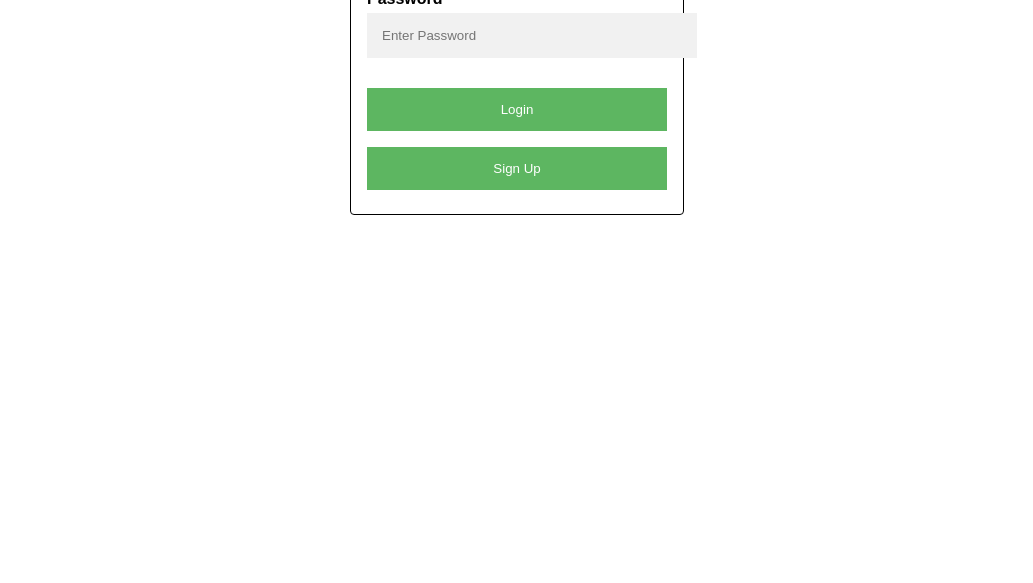
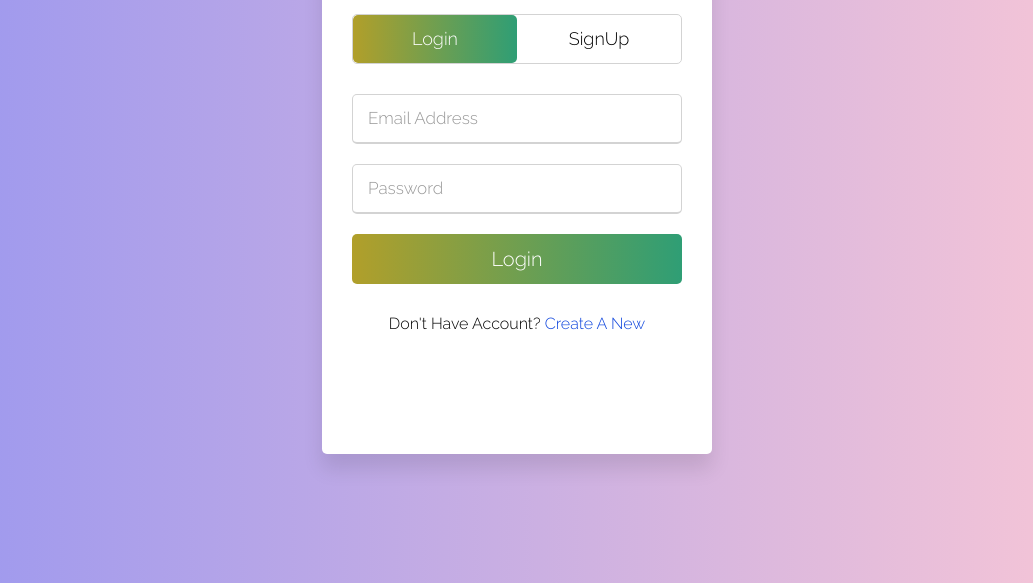
Before and after one commit to DhruvBhalodia/Personal-DigiLocker, a plain HTML site: page index.html in a window 1280 px wide. Shown: the part 217-800 px from the top of the page, without its empty margins (123-1156 px from the left). Drawn offline with Linux system fonts and the light colour scheme.

Commit message:
New look added

```diff
--- a/app.js
+++ b/app.js
@@ -19,7 +19,7 @@
 });
 
 app.post('/signup', (req, res) => {
-    const user = { username: req.body.username, password: req.body.password };
+    const user = { username: req.body.username, password: req.body.password, isAdmin: req.body.isAdmin, isLogin: req.body.isLogin, email: req.body.email};
     db.query('INSERT INTO users SET ?', user, (err, result) => {
         if (err) {
             console.error("Database error:", err);
--- a/index.html
+++ b/index.html
@@ -1,22 +1,69 @@
 <!DOCTYPE html>
-<html lang="en">
-<head>
-    <meta charset="UTF-8">
+<html lang="en" dir="ltr">
+  <head>
+    <meta charset="utf-8">
+    <title>Sign Up | Log In</title>
+    <link rel="stylesheet" href="style.css">
     <meta name="viewport" content="width=device-width, initial-scale=1.0">
-    <title>Student's Personal Digilocker</title>
-    <link rel="stylesheet" href="style.css">
-</head>
-<body>
-    <form class="container" id="loginForm">
-        <label for="uname"><b>Username</b></label>
-        <input type="text" placeholder="Enter Username" name="uname" required>
+  </head>
+  <body>
+    <div class="wrapper">
+       <div class="title-text">
+          <div class="title login">
+             Account
+          </div>
+          <div class="title signup">
+             Account
+          </div>
+       </div>
+       <div class="form-container">
+          <div class="slide-controls">
+             <input type="radio" name="slide" id="login" checked>
+             <input type="radio" name="slide" id="signup">
+             <label for="login" class="slide login">Login</label>
+             <label for="signup" class="slide signup">SignUp</label>
+             <div class="slider-tab"></div>
+          </div>
+          <div class="form-inner">
+             <form action="#" class="login">
+                <div class="field">
+                   <input type="text" placeholder="Email Address" name ="uname" required>
+                </div>
 
-        <label for="psw"><b>Password</b></label>
-        <input type="password" placeholder="Enter Password" name="psw" required>
+                <div class="field">
+                   <input type="password" placeholder="Password" name = "psw" required>
+                </div>
 
-        <button type="submit" class="btn">Login</button>
-        <button type="submit" class="btn signup-btn">Sign Up</button>
-    </form>
+                <div class="field btn">
+                   <div class="btn-layer"></div>
+                   <input type="submit" value="Login">
+                </div>
+                <div class="signup-link">
+                   Don't Have Account? <a href="">Create A New</a>
+                </div>
+             </form>
+             <form action="#" class="signup">
+               <div class="field">
+                  <input type="text" placeholder="Name" name = "sname" required>
+               </div>
+                <div class="field">
+                   <input type="text" placeholder="Email Address" name = "smail" required>
+                </div>
+                <div class="field">
+                   <input type="password" placeholder="Password" name = "spass" required>
+                </div>
+                <div class="field">
+                   <input type="password" placeholder="Confirm Password" required>
+                </div>
+                <div class="field btn">
+                   <div class="btn-layer"></div>
+                   <input type="submit" value="SignUp" class = "signup-btn">
+                </div>
+             </form>
+          </div>
+       </div>
+    </div>
+    <script src="style.js"></script>
     <script src="script.js"></script>
-</body>
+  </body>
 </html>
--- a/script.js
+++ b/script.js
@@ -1,24 +1,33 @@
-document.querySelector('#loginForm').addEventListener('submit', async (event) => {
+document.querySelector('.form-inner').addEventListener('submit', async (event) => {
     event.preventDefault();
 
+    const isSignUp = event.submitter.classList.contains('signup-btn');
+    console.log(isSignUp);
+    if(isSignUp){
+        console.log("signing in");
+        const username = event.target.elements.sname.value;
+        const password = event.target.elements.spass.value;
+        const email = event.target.elements.smail.value;
+        console.log(email);
+        const isAdmin = false;
+        const isLogin = false;
+        signUp(username, password, isAdmin, isLogin, email);
+    }
+    else{
         const username = event.target.elements.uname.value;
+        console.log(username);
         const password = event.target.elements.psw.value;
-    const isSignUp = event.submitter.classList.contains('signup-btn'); // Check if the clicked button is the signup button
-
-    if (isSignUp) {
-        signUp(username, password);
-    } else {
         login(username, password);
     }
 });
 
-async function signUp(username, password) {
+async function signUp(username, password, isAdmin, isLogin, email) {
     fetch('http://localhost:3000/signup', {
         method: 'POST',
         headers: {
             'Content-Type': 'application/json',
         },
-        body: JSON.stringify({ username, password }),
+        body: JSON.stringify({ username, password, isAdmin, isLogin, email }),
     })
         .then((response) => {
             if (response.ok) {
--- a/style.css
+++ b/style.css
@@ -1,37 +1,182 @@
-body {
-    font-family: Arial, Helvetica, sans-serif;
+@import url('https://fonts.googleapis.com/css2?family=Raleway:wght@300&display=swap');
+
+*{
+  margin: 0;
+  padding: 0;
+  box-sizing: border-box;
+  font-family: 'Raleway', sans-serif;
 }
-.container {
-    width: 300px;
-    padding: 16px;
-    background-color: white;
-    margin: 0 auto;
-    margin-top: 100px;
-    border: 1px solid black;
-    border-radius: 4px;
+html,body{
+  display: grid;
+  height: 100%;
+  width: 100%;
+  place-items: center;
+  background: -webkit-linear-gradient(left, #9896F0,#FBC8D5);
 }
-input[type=text], input[type=password] {
-    width: 100%;
-    padding: 15px;
-    margin: 5px 0 22px 0;
-    display: inline-block;
-    border: none;
-    background: #f1f1f1;
+::selection{
+  background: #12e8f0;
+  color: #fff;
 }
-input[type=text]:focus, input[type=password]:focus {
-    background-color: #ddd;
-    outline: none;
+.wrapper{
+  overflow: hidden;
+  max-width: 390px;
+  background: #fff;
+  padding: 30px;
+  border-radius: 5px;
+  box-shadow: 0px 15px 20px rgba(0,0,0,0.1);
 }
-.btn {
-    background-color: #4CAF50;
-    color: white;
-    padding: 14px 20px;
-    margin: 8px 0;
-    border: none;
-    cursor: pointer;
-    width: 100%;
-    opacity: 0.9;
+.wrapper .title-text{
+  display: flex;
+  width: 200%;
 }
-.btn:hover {
-    opacity: 1;
+.wrapper .title{
+  width: 50%;
+  font-size: 35px;
+  font-weight: 600;
+  text-align: center;
+  transition: all 0.6s cubic-bezier(0.68,-0.55,0.265,1.55);
 }
+.wrapper .slide-controls{
+  position: relative;
+  display: flex;
+  height: 50px;
+  width: 100%;
+  overflow: hidden;
+  margin: 30px 0 10px 0;
+  justify-content: space-between;
+  border: 1px solid lightgrey;
+  border-radius: 5px;
+}
+.slide-controls .slide{
+  height: 100%;
+  width: 100%;
+  color: #fff;
+  font-size: 18px;
+  font-weight: 500;
+  text-align: center;
+  line-height: 48px;
+  cursor: pointer;
+  z-index: 1;
+  transition: all 0.6s ease;
+}
+.slide-controls label.signup{
+  color: #000;
+}
+.slide-controls .slider-tab{
+  position: absolute;
+  height: 100%;
+  width: 50%;
+  left: 0;
+  z-index: 0;
+  border-radius: 5px;
+  background: -webkit-linear-gradient(left, #b19f2a, #2f9e75);
+  transition: all 0.6s cubic-bezier(0.68,-0.55,0.265,1.55);
+}
+input[type="radio"]{
+  display: none;
+}
+#signup:checked ~ .slider-tab{
+  left: 50%;
+}
+#signup:checked ~ label.signup{
+  color: #fff;
+  cursor: default;
+  user-select: none;
+}
+#signup:checked ~ label.login{
+  color: #000;
+}
+#login:checked ~ label.signup{
+  color: #000;
+}
+#login:checked ~ label.login{
+  cursor: default;
+  user-select: none;
+}
+.wrapper .form-container{
+  width: 100%;
+  overflow: hidden;
+}
+.form-container .form-inner{
+  display: flex;
+  width: 200%;
+}
+.form-container .form-inner form{
+  width: 50%;
+  transition: all 0.6s cubic-bezier(0.68,-0.55,0.265,1.55);
+}
+.form-inner form .field{
+  height: 50px;
+  width: 100%;
+  margin-top: 20px;
+}
+.form-inner form .field input{
+  height: 100%;
+  width: 100%;
+  outline: none;
+  padding-left: 15px;
+  border-radius: 5px;
+  border: 1px solid lightgrey;
+  border-bottom-width: 2px;
+  font-size: 17px;
+  transition: all 0.3s ease;
+}
+.form-inner form .field input:focus{
+  border-color: #12e8f0;
+}
+.form-inner form .field input::placeholder{
+  color: #999;
+  transition: all 0.3s ease;
+}
+form .field input:focus::placeholder{
+  color: #b3b3b3;
+}
+.form-inner form .pass-link{
+  margin-top: 5px;
+}
+.form-inner form .signup-link{
+  text-align: center;
+  margin-top: 30px;
+}
+.form-inner form .pass-link a,
+.form-inner form .signup-link a{
+  color: #0e45dd;
+  text-decoration: none;
+}
+.form-inner form .pass-link a:hover,
+.form-inner form .signup-link a:hover{
+  text-decoration: underline;
+}
+form .btn{
+  height: 50px;
+  width: 100%;
+  border-radius: 5px;
+  position: relative;
+  overflow: hidden;
+}
+form .btn .btn-layer{
+  height: 100%;
+  width: 300%;
+  position: absolute;
+  left: -100%;
+  background: -webkit-linear-gradient(right, #b19f2a, #2f9e75, #b19f2a, #2f9e75);
+  border-radius: 5px;
+  transition: all 0.4s ease;;
+}
+form .btn:hover .btn-layer{
+  left: 0;
+}
+form .btn input[type="submit"]{
+  height: 100%;
+  width: 100%;
+  z-index: 2;
+  position: relative;
+  background: none;
+  border: none;
+  color: #fff;
+  padding-left: 0;
+  border-radius: 10px;
+  font-size: 20px;
+  font-weight: 500;
+  cursor: pointer;
+}
--- /dev/null
+++ b/style.js
@@ -0,0 +1,18 @@
+const loginText = document.querySelector(".title-text .login");
+const loginForm = document.querySelector("form.login");
+const loginBtn = document.querySelector("label.login");
+const signupBtn = document.querySelector("label.signup");
+const signupLink = document.querySelector("form .signup-link a");
+const loginLink = document.querySelector("form .login-link input");
+signupBtn.onclick = (()=>{
+ loginForm.style.marginLeft = "-50%";
+ loginText.style.marginLeft = "-50%";
+});
+loginBtn.onclick = (()=>{
+ loginForm.style.marginLeft = "0%";
+ loginText.style.marginLeft = "0%";
+});
+signupLink.onclick = (()=>{
+ signupBtn.click();
+ return false;
+});
```
Lines whose indentation alone changed are shown as unchanged.
